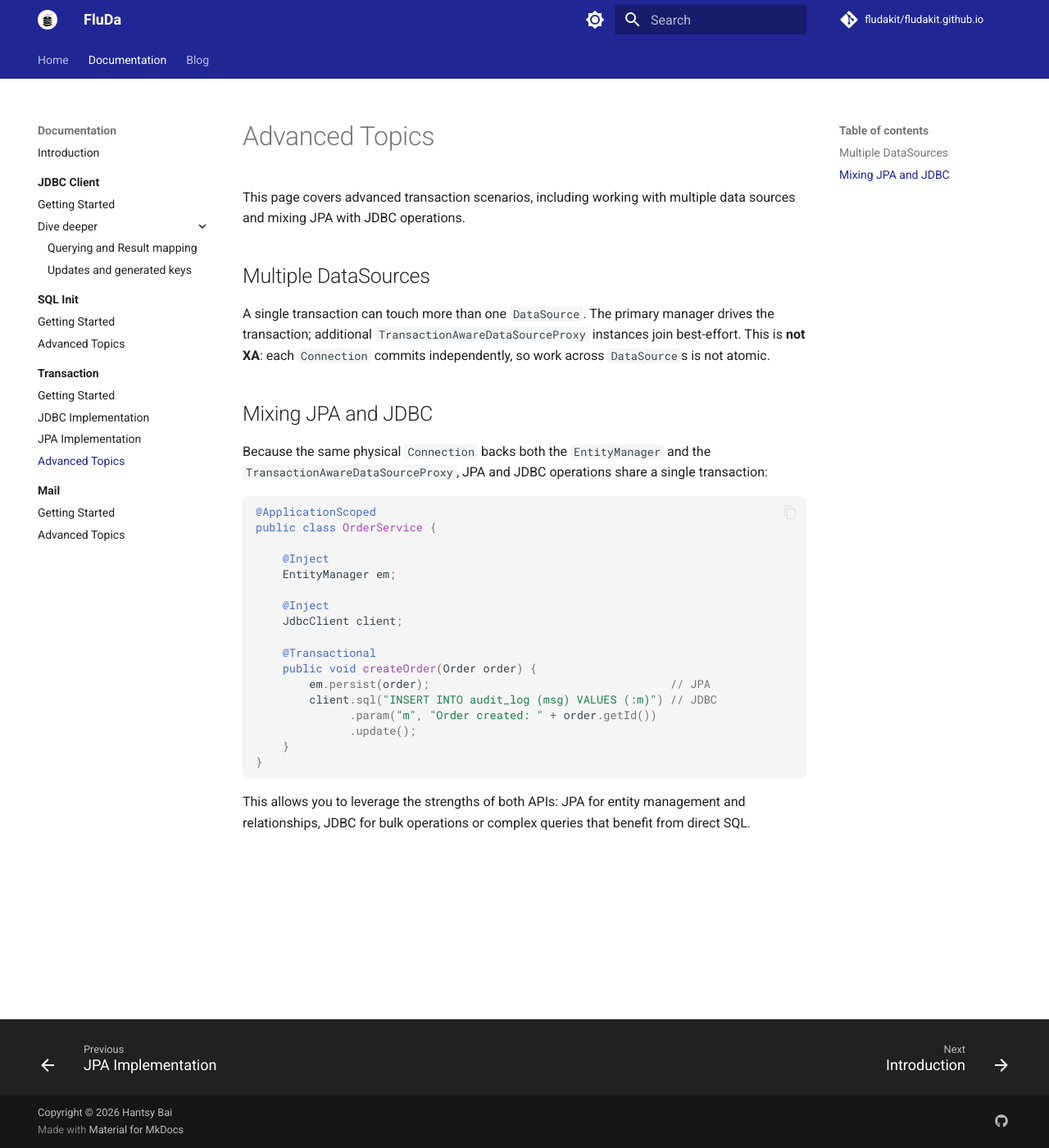
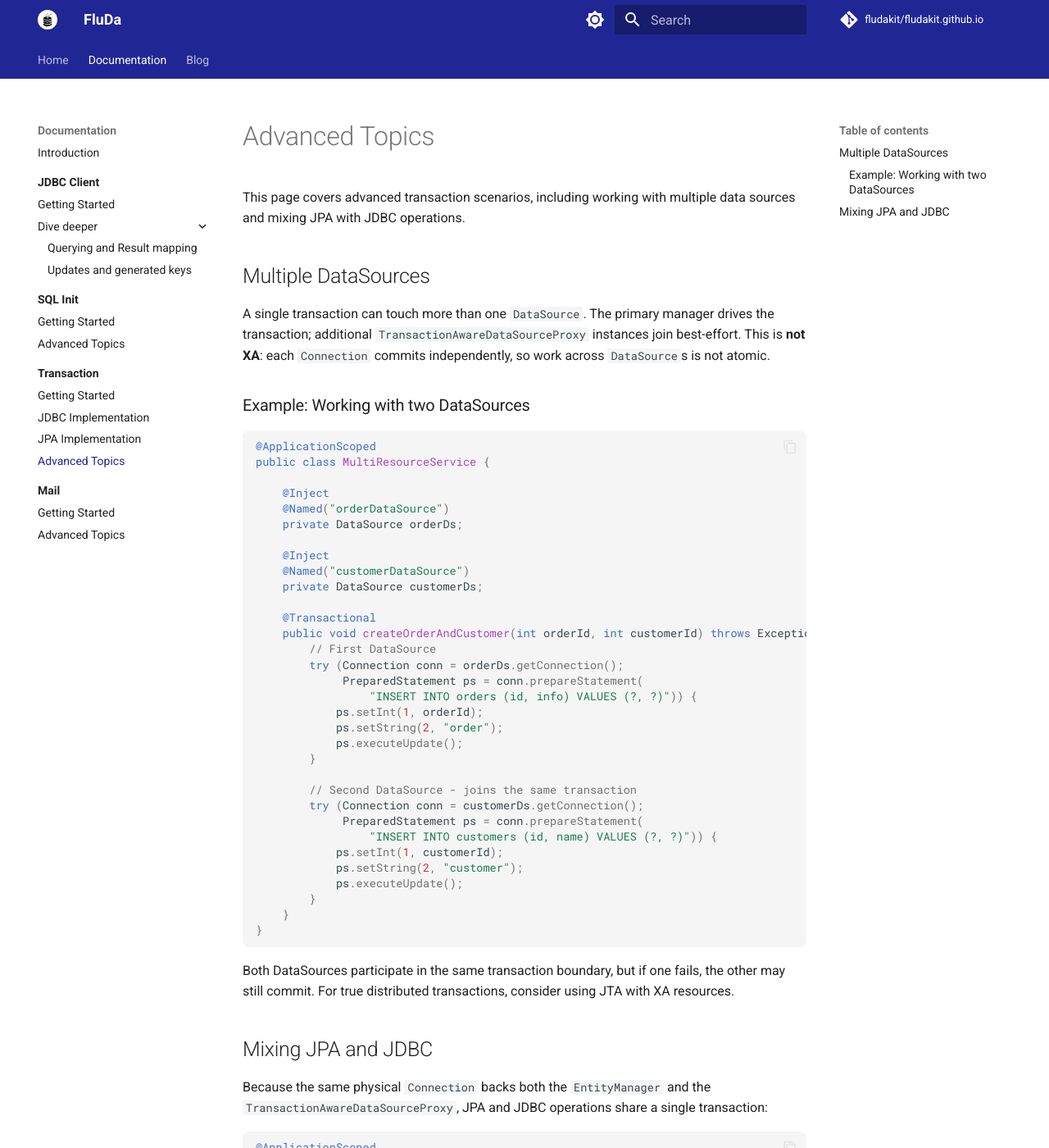
Before and after one commit to fludakit/fludakit.github.io, an MkDocs documentation site: the page built from docs/documentation/tx/advanced.md, in a window 1280 px wide and 1400 px high. Shown: the whole window at 82% size. Built offline with MkDocs 1.6.1 and Material for MkDocs 9.7.7, drawn with Linux system fonts in a browser that asks for light colours; comment, search, counter and statistics services are not loaded.

Commit message:
Add multiple DataSources example to advanced topics
Include practical example from test code showing how to work with two
DataSources in a single @Transactional method.

````diff
--- a/docs/documentation/tx/advanced.md
+++ b/docs/documentation/tx/advanced.md
@@ -5,6 +5,45 @@ This page covers advanced transaction scenarios, including working with multiple
 ## Multiple DataSources
 
 A single transaction can touch more than one `DataSource`. The primary manager drives the transaction; additional `TransactionAwareDataSourceProxy` instances join best-effort. This is **not XA**: each `Connection` commits independently, so work across `DataSource`s is not atomic.
+
+### Example: Working with two DataSources
+
+```java
+@ApplicationScoped
+public class MultiResourceService {
+
+    @Inject
+    @Named("orderDataSource")
+    private DataSource orderDs;
+
+    @Inject
+    @Named("customerDataSource")
+    private DataSource customerDs;
+
+    @Transactional
+    public void createOrderAndCustomer(int orderId, int customerId) throws Exception {
+        // First DataSource
+        try (Connection conn = orderDs.getConnection();
+             PreparedStatement ps = conn.prepareStatement(
+                 "INSERT INTO orders (id, info) VALUES (?, ?)")) {
+            ps.setInt(1, orderId);
+            ps.setString(2, "order");
+            ps.executeUpdate();
+        }
+
+        // Second DataSource - joins the same transaction
+        try (Connection conn = customerDs.getConnection();
+             PreparedStatement ps = conn.prepareStatement(
+                 "INSERT INTO customers (id, name) VALUES (?, ?)")) {
+            ps.setInt(1, customerId);
+            ps.setString(2, "customer");
+            ps.executeUpdate();
+        }
+    }
+}
+```
+
+Both DataSources participate in the same transaction boundary, but if one fails, the other may still commit. For true distributed transactions, consider using JTA with XA resources.
 
 ## Mixing JPA and JDBC
 
````
